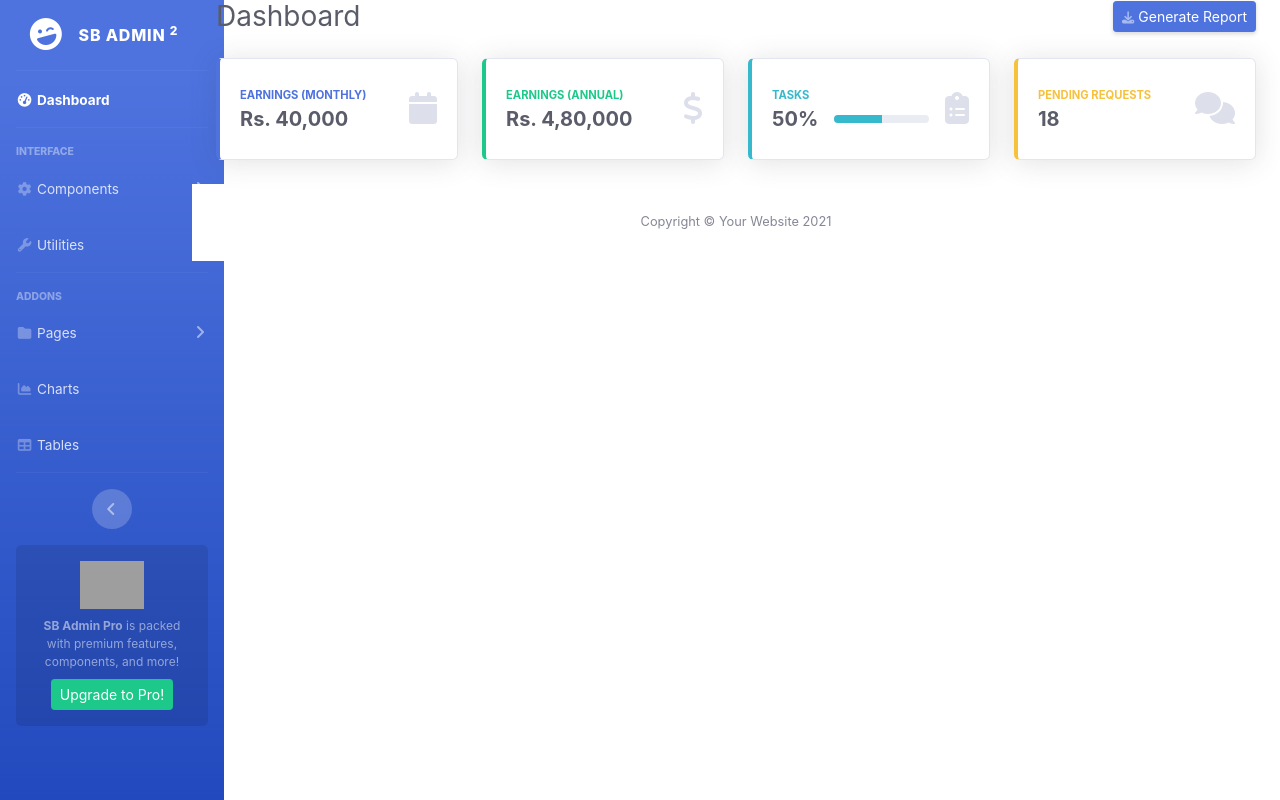
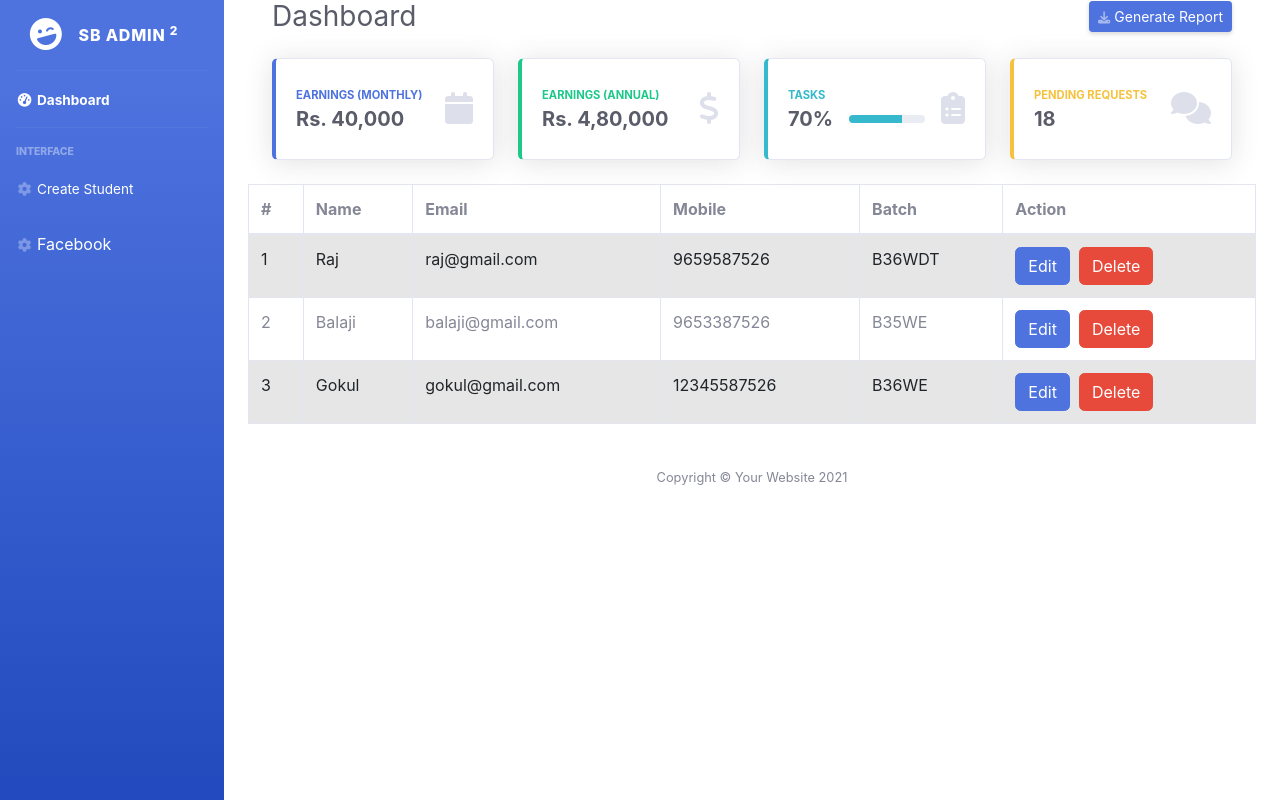
Before and after one commit to Raj2710/B36WDT, a React (Create React App) app: page / in a window 1280 px wide. Built offline with nearby package versions, Linux system fonts and the light colour scheme; grey boxes are pictures that could not be loaded.

Commit message:
sb-admin-v2-react-router-dom

```diff
--- a/package.json
+++ b/package.json
@@ -6,8 +6,11 @@
     "@testing-library/jest-dom": "^5.16.4",
     "@testing-library/react": "^13.3.0",
     "@testing-library/user-event": "^13.5.0",
+    "bootstrap": "^5.1.3",
     "react": "^18.2.0",
+    "react-bootstrap": "^2.4.0",
     "react-dom": "^18.2.0",
+    "react-router-dom": "^6.3.0",
     "react-scripts": "5.0.1",
     "web-vitals": "^2.1.4"
   },
--- a/src/App.js
+++ b/src/App.js
@@ -1,18 +1,51 @@
 import './App.css';
+import { useState } from 'react';
 import Sidebar from './components/Sidebar';
 import Dashboard from './components/Dashboard';
+import {BrowserRouter,Routes,Route} from 'react-router-dom';
+import CreateStudent from './components/CreateStudent';
+import EditStudent from './components/EditStudent';
 
 function App() {
   let data = {
     monthly:"Rs. 40,000",
     annual:"Rs. 4,80,000",
-    task:50,
+    task:70,
     pending:18
   }
+
+  let [students,setStudents] =useState([
+    {
+      name:"Raj",
+      email:"raj@gmail.com",
+      mobile:"9659587526",
+      batch:"B36WDT",
+    },
+    {
+      name:"Balaji",
+      email:"balaji@gmail.com",
+      mobile:"9653387526",
+      batch:"B35WE",
+    },
+    {
+      name:"Gokul",
+      email:"gokul@gmail.com",
+      mobile:"12345587526",
+      batch:"B36WE",
+    }
+  ])
   return <>
   <div className='main-wrapper'>
+
+      <BrowserRouter>
       <Sidebar/>
-      <Dashboard data={data}/>
+          <Routes>
+              <Route path='dashboard' element={<Dashboard data={{data,students,setStudents}}/>}/>
+              <Route path='create-student' element={<CreateStudent/>}/>
+              <Route path='edit-student' element={<EditStudent/>}/>
+              <Route path='*' element={<Dashboard data={{data,students,setStudents}}/>}/>
+          </Routes>
+      </BrowserRouter>
   </div>
   </>
 }
--- /dev/null
+++ b/src/components/CreateStudent.js
@@ -0,0 +1,9 @@
+import React from 'react'
+
+function CreateStudent() {
+  return (
+    <div>CreateStudent</div>
+  )
+}
+
+export default CreateStudent
--- a/src/components/Dashboard.js
+++ b/src/components/Dashboard.js
@@ -1,9 +1,12 @@
 import React from 'react'
+import Table from 'react-bootstrap/Table'
+import Button from 'react-bootstrap/Button';
+import {Link} from 'react-router-dom';
 
 function Dashboard(props) {
     console.log(props.data)
   return <>
-    <div id="content-wrapper" className="d-flex flex-column">
+    <div id="content-wrapper" className="d-flex flex-column container-fluid">
 
 {/* <!-- Main Content --> */}
 <div id="content">
@@ -14,7 +17,7 @@ function Dashboard(props) {
         {/* <!-- Page Heading --> */}
         <div className="d-sm-flex align-items-center justify-content-between mb-4">
             <h1 className="h3 mb-0 text-gray-800">Dashboard</h1>
-            <a href="#" className="d-none d-sm-inline-block btn btn-sm btn-primary shadow-sm"><i
+            <a href="#!" className="d-none d-sm-inline-block btn btn-sm btn-primary shadow-sm"><i
                     className="fas fa-download fa-sm text-white-50"></i> Generate Report</a>
         </div>
 
@@ -29,7 +32,7 @@ function Dashboard(props) {
                             <div className="col mr-2">
                                 <div className="text-xs font-weight-bold text-primary text-uppercase mb-1">
                                     Earnings (Monthly)</div>
-                                <div className="h5 mb-0 font-weight-bold text-gray-800">{props.data.monthly}</div>
+                                <div className="h5 mb-0 font-weight-bold text-gray-800">{props.data.data.monthly}</div>
                             </div>
                             <div className="col-auto">
                                 <i className="fas fa-calendar fa-2x text-gray-300"></i>
@@ -47,7 +50,7 @@ function Dashboard(props) {
                             <div className="col mr-2">
                                 <div className="text-xs font-weight-bold text-success text-uppercase mb-1">
                                     Earnings (Annual)</div>
-                                <div className="h5 mb-0 font-weight-bold text-gray-800">{props.data.annual}</div>
+                                <div className="h5 mb-0 font-weight-bold text-gray-800">{props.data.data.annual}</div>
                             </div>
                             <div className="col-auto">
                                 <i className="fas fa-dollar-sign fa-2x text-gray-300"></i>
@@ -67,7 +70,7 @@ function Dashboard(props) {
                                 </div>
                                 <div className="row no-gutters align-items-center">
                                     <div className="col-auto">
-                                        <div className="h5 mb-0 mr-3 font-weight-bold text-gray-800">{props.data.task}%</div>
+                                        <div className="h5 mb-0 mr-3 font-weight-bold text-gray-800">{props.data.data.task}%</div>
                                     </div>
                                     <div className="col">
                                         <div className="progress progress-sm mr-2">
@@ -75,7 +78,7 @@ function Dashboard(props) {
                                                 style={"width": "50%" aria-valuenow="50" aria-valuemin="0"
                                                 aria-valuemax="100"}></div> */}
                                                 <div className='progress-bar bg-info' role="progressbar"
-                                                style={{"width":`${props.data.task}%`, "aria-valuenow":props.data.task,"aria-valuemin":"0","aria-valuemax":"100"}}
+                                                style={{"width":`${props.data.data.task}%`, "ariaValuenow":props.data.data.task,"ariaValuemin":"0","ariaValuemax":"100"}}
                                                 ></div>
                                         </div>
                                     </div>
@@ -97,7 +100,7 @@ function Dashboard(props) {
                             <div className="col mr-2">
                                 <div className="text-xs font-weight-bold text-warning text-uppercase mb-1">
                                     Pending Requests</div>
-                                <div className="h5 mb-0 font-weight-bold text-gray-800">{props.data.pending}</div>
+                                <div className="h5 mb-0 font-weight-bold text-gray-800">{props.data.data.pending}</div>
                             </div>
                             <div className="col-auto">
                                 <i className="fas fa-comments fa-2x text-gray-300"></i>
@@ -111,6 +114,42 @@ function Dashboard(props) {
 
 </div>
 {/* <!-- End of Main Content --> */}
+
+
+{/* Start of the Student details */}
+<div>
+<Table striped bordered hover>
+      <thead>
+        <tr>
+          <th>#</th>
+          <th>Name</th>
+          <th>Email</th>
+          <th>Mobile</th>
+          <th>Batch</th>
+          <th>Action</th>
+        </tr>
+      </thead>
+      <tbody>
+        {
+            props.data.students.map((e,i)=>{
+                return <tr key={i}>
+                    <td>{i+1}</td>
+                    <td>{e.name}</td>
+                    <td>{e.email}</td>
+                    <td>{e.mobile}</td>
+                    <td>{e.batch}</td>
+                    <td>
+                        <Link to='/edit-student'><Button variant="primary">Edit</Button></Link>
+                        &nbsp;&nbsp;
+                        <Button variant="danger">Delete</Button>
+                    </td>
+                </tr>
+            })
+        }
+      </tbody>
+    </Table>
+</div>
+{/* End of the Student details */}
 
 {/* <!-- Footer --> */}
 <footer className="sticky-footer bg-white">
--- /dev/null
+++ b/src/components/EditStudent.js
@@ -0,0 +1,9 @@
+import React from 'react'
+
+function EditStudent() {
+  return (
+    <div>EditStudent</div>
+  )
+}
+
+export default EditStudent
--- a/src/components/Sidebar.js
+++ b/src/components/Sidebar.js
@@ -1,4 +1,5 @@
 import React from 'react'
+import {Link} from 'react-router-dom'
 
 function Sidebar() {
   return<div>
@@ -17,9 +18,11 @@ function Sidebar() {
 
 {/* <!-- Nav Item - Dashboard --> */}
 <li className="nav-item active">
-    <a className="nav-link" href="index.html">
-        <i className="fas fa-fw fa-tachometer-alt"></i>
-        <span>Dashboard</span></a>
+
+<div className="nav-link collapsed">
+<i className="fas fa-fw fa-tachometer-alt"></i>
+        <Link to='/dashboard'><span style={{"color":"white"}}>Dashboard</span></Link>
+    </div>
 </li>
 
 {/* <!-- Divider --> */}
@@ -32,96 +35,20 @@ function Sidebar() {
 
 {/* <!-- Nav Item - Pages Collapse Menu --> */}
 <li className="nav-item">
-    <a className="nav-link collapsed" href="#" data-toggle="collapse" data-target="#collapseTwo"
-        aria-expanded="true" aria-controls="collapseTwo">
+
+    <div className="nav-link collapsed">
         <i className="fas fa-fw fa-cog"></i>
-        <span>Components</span>
-    </a>
-    <div id="collapseTwo" className="collapse" aria-labelledby="headingTwo" data-parent="#accordionSidebar">
-        <div className="bg-white py-2 collapse-inner rounded">
-            <h6 className="collapse-header">Custom Components:</h6>
-            <a className="collapse-item" href="buttons.html">Buttons</a>
-            <a className="collapse-item" href="cards.html">Cards</a>
-        </div>
+        <Link to='/create-student'><span style={{"color":"white"}}>Create Student</span></Link>
     </div>
+
+    <div className="nav-link collapsed">
+        <i className="fas fa-fw fa-cog"></i>
+        <a href='http://www.fb.com' target={"_blank"} style={{"color":"white"}}>Facebook</a>
+    </div>
+
+
 </li>
 
-{/* <!-- Nav Item - Utilities Collapse Menu --> */}
-<li className="nav-item">
-    <a className="nav-link collapsed" href="#" data-toggle="collapse" data-target="#collapseUtilities"
-        aria-expanded="true" aria-controls="collapseUtilities">
-        <i className="fas fa-fw fa-wrench"></i>
-        <span>Utilities</span>
-    </a>
-    <div id="collapseUtilities" className="collapse" aria-labelledby="headingUtilities"
-        data-parent="#accordionSidebar">
-        <div className="bg-white py-2 collapse-inner rounded">
-            <h6 className="collapse-header">Custom Utilities:</h6>
-            <a className="collapse-item" href="utilities-color.html">Colors</a>
-            <a className="collapse-item" href="utilities-border.html">Borders</a>
-            <a className="collapse-item" href="utilities-animation.html">Animations</a>
-            <a className="collapse-item" href="utilities-other.html">Other</a>
-        </div>
-    </div>
-</li>
-
-{/* <!-- Divider --> */}
-<hr className="sidebar-divider"/>
-
-{/* <!-- Heading --> */}
-<div className="sidebar-heading">
-    Addons
-</div>
-
-{/* <!-- Nav Item - Pages Collapse Menu --> */}
-<li className="nav-item">
-    <a className="nav-link collapsed" href="#" data-toggle="collapse" data-target="#collapsePages"
-        aria-expanded="true" aria-controls="collapsePages">
-        <i className="fas fa-fw fa-folder"></i>
-        <span>Pages</span>
-    </a>
-    <div id="collapsePages" className="collapse" aria-labelledby="headingPages" data-parent="#accordionSidebar">
-        <div className="bg-white py-2 collapse-inner rounded">
-            <h6 className="collapse-header">Login Screens:</h6>
-            <a className="collapse-item" href="login.html">Login</a>
-            <a className="collapse-item" href="register.html">Register</a>
-            <a className="collapse-item" href="forgot-password.html">Forgot Password</a>
-            <div className="collapse-divider"></div>
-            <h6 className="collapse-header">Other Pages:</h6>
-            <a className="collapse-item" href="404.html">404 Page</a>
-            <a className="collapse-item" href="blank.html">Blank Page</a>
-        </div>
-    </div>
-</li>
-
-{/* <!-- Nav Item - Charts --> */}
-<li className="nav-item">
-    <a className="nav-link" href="charts.html">
-        <i className="fas fa-fw fa-chart-area"></i>
-        <span>Charts</span></a>
-</li>
-
-{/* <!-- Nav Item - Tables --> */}
-<li className="nav-item">
-    <a className="nav-link" href="tables.html">
-        <i className="fas fa-fw fa-table"></i>
-        <span>Tables</span></a>
-</li>
-
-{/* <!-- Divider --> */}
-<hr className="sidebar-divider d-none d-md-block"/>
-
-{/* <!-- Sidebar Toggler (Sidebar) --> */}
-<div className="text-center d-none d-md-inline">
-    <button className="rounded-circle border-0" id="sidebarToggle"></button>
-</div>
-
-{/* <!-- Sidebar Message --> */}
-<div className="sidebar-card d-none d-lg-flex">
-    <img className="sidebar-card-illustration mb-2" src="img/undraw_rocket.svg" alt="..."/>
-    <p className="text-center mb-2"><strong>SB Admin Pro</strong> is packed with premium features, components, and more!</p>
-    <a className="btn btn-success btn-sm" href="https://startbootstrap.com/theme/sb-admin-pro">Upgrade to Pro!</a>
-</div>
 
 </ul>
   </div>
```
Also changed, not shown: src/index.css, 1 other file (tests, documents, lock files or other folders).
